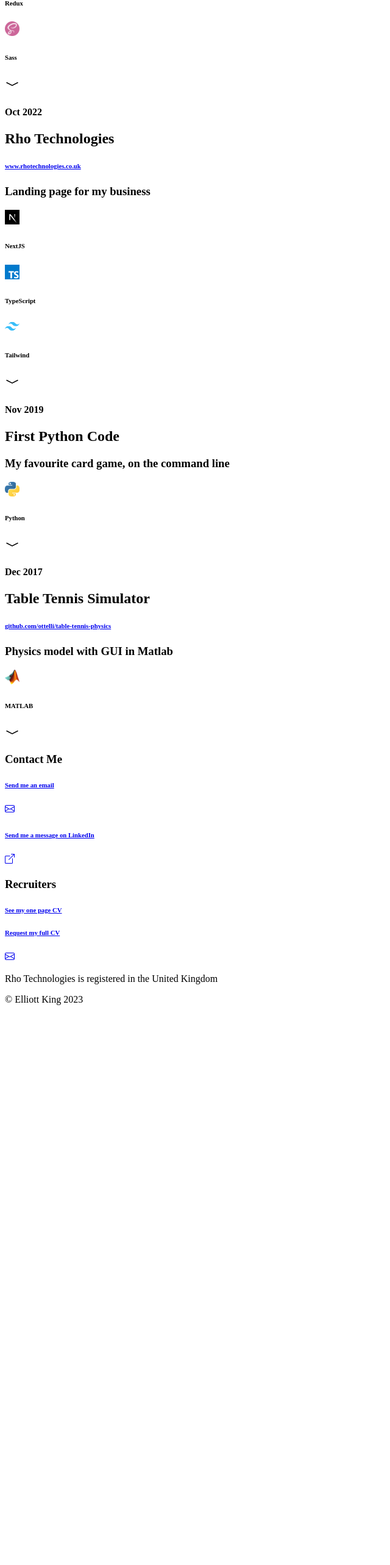
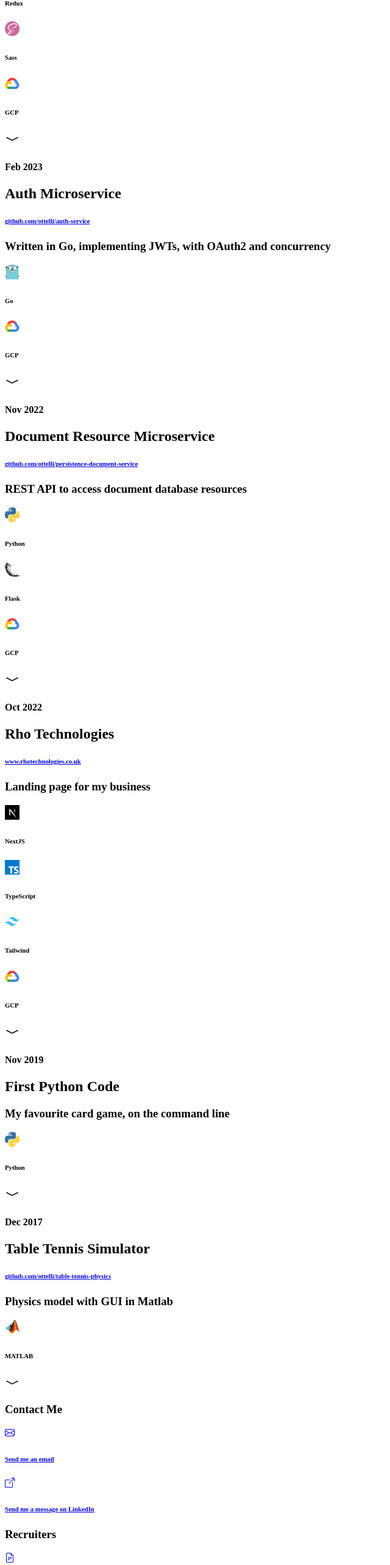
Before and after one commit to ottelli/elliottking.dev, a Next.js app: page / in a window 1280 px wide. Shown: the part 2816-5382 px from the top of the page at 61% size, without its empty margins (0-640 px from the left). Before the commit the page ends 4480 px from the top, so only its background shows below. Built offline with nearby package versions, Linux system fonts and the light colour scheme.

Commit message:
couple of new entries

```diff
--- a/src/components/ContactForm.tsx
+++ b/src/components/ContactForm.tsx
@@ -7,30 +7,34 @@ const ContactForm = () => {
       <h3>Contact Me</h3>
       {/* <hr className='my-4' /> */}
       <a href='mailto:elliott@rhotechnologies.co.uk?subject=Contact' className='flex flex-row items-center'>
-        <h6>Send me an email</h6>
-        <svg xmlns="http://www.w3.org/2000/svg" width="16" height="16" fill="currentColor" viewBox="0 0 16 16" className="ml-2">
+        <svg xmlns="http://www.w3.org/2000/svg" width="16" height="16" fill="currentColor" viewBox="0 0 16 16" className="mr-2">
           <path d="M0 4a2 2 0 0 1 2-2h12a2 2 0 0 1 2 2v8a2 2 0 0 1-2 2H2a2 2 0 0 1-2-2V4Zm2-1a1 1 0 0 0-1 1v.217l7 4.2 7-4.2V4a1 1 0 0 0-1-1H2Zm13 2.383-4.708 2.825L15 11.105V5.383Zm-.034 6.876-5.64-3.471L8 9.583l-1.326-.795-5.64 3.47A1 1 0 0 0 2 13h12a1 1 0 0 0 .966-.741ZM1 11.105l4.708-2.897L1 5.383v5.722Z"/>
         </svg>
+        <h6>Send me an email</h6>
       </a>
       <a href='https://www.linkedin.com/messaging/thread/new/' className="flex flex-row items-center">
-        <h6 >Send me a message on LinkedIn</h6>
-        <svg xmlns="http://www.w3.org/2000/svg" width="16" height="16" fill="currentColor" viewBox="0 0 16 16" className="ml-2">
+        <svg xmlns="http://www.w3.org/2000/svg" width="16" height="16" fill="currentColor" viewBox="0 0 16 16" className="mr-2">
           <path fillRule="evenodd" d="M8.636 3.5a.5.5 0 0 0-.5-.5H1.5A1.5 1.5 0 0 0 0 4.5v10A1.5 1.5 0 0 0 1.5 16h10a1.5 1.5 0 0 0 1.5-1.5V7.864a.5.5 0 0 0-1 0V14.5a.5.5 0 0 1-.5.5h-10a.5.5 0 0 1-.5-.5v-10a.5.5 0 0 1 .5-.5h6.636a.5.5 0 0 0 .5-.5z"/>
           <path fillRule="evenodd" d="M16 .5a.5.5 0 0 0-.5-.5h-5a.5.5 0 0 0 0 1h3.793L6.146 9.146a.5.5 0 1 0 .708.708L15 1.707V5.5a.5.5 0 0 0 1 0v-5z"/>
         </svg>
+        <h6>Send me a message on LinkedIn</h6>
       </a>
 
       <h3>Recruiters</h3>
-      <a href='/assets/ElliottKingCV-OnePage.pdf' target='_blank'>
+      <a href='/assets/ElliottKingCV-OnePage.pdf' target='_blank' className="flex flex-row items-center">
+        <svg xmlns="http://www.w3.org/2000/svg" width="16" height="16" fill="currentColor" viewBox="0 0 16 16" className="mr-2">
+          <path d="M5.5 7a.5.5 0 0 0 0 1h5a.5.5 0 0 0 0-1h-5zM5 9.5a.5.5 0 0 1 .5-.5h5a.5.5 0 0 1 0 1h-5a.5.5 0 0 1-.5-.5zm0 2a.5.5 0 0 1 .5-.5h2a.5.5 0 0 1 0 1h-2a.5.5 0 0 1-.5-.5z"/>
+          <path d="M9.5 0H4a2 2 0 0 0-2 2v12a2 2 0 0 0 2 2h8a2 2 0 0 0 2-2V4.5L9.5 0zm0 1v2A1.5 1.5 0 0 0 11 4.5h2V14a1 1 0 0 1-1 1H4a1 1 0 0 1-1-1V2a1 1 0 0 1 1-1h5.5z"/>
+        </svg>
         <h6>See my one page CV</h6>
       </a>
       <a className="flex flex-row items-center"
         href='mailto:elliott@rhotechnologies.co.uk?subject=Full CV Request&body=I checked out your portfolio and think you would be a good fit for our company.%0D%0A%0D%0ACan I get your full CV?'
       >
-        <h6>Request my full CV</h6>
-        <svg xmlns="http://www.w3.org/2000/svg" width="16" height="16" fill="currentColor" viewBox="0 0 16 16" className="ml-2">
+        <svg xmlns="http://www.w3.org/2000/svg" width="16" height="16" fill="currentColor" viewBox="0 0 16 16" className="mr-2">
           <path d="M0 4a2 2 0 0 1 2-2h12a2 2 0 0 1 2 2v8a2 2 0 0 1-2 2H2a2 2 0 0 1-2-2V4Zm2-1a1 1 0 0 0-1 1v.217l7 4.2 7-4.2V4a1 1 0 0 0-1-1H2Zm13 2.383-4.708 2.825L15 11.105V5.383Zm-.034 6.876-5.64-3.471L8 9.583l-1.326-.795-5.64 3.47A1 1 0 0 0 2 13h12a1 1 0 0 0 .966-.741ZM1 11.105l4.708-2.897L1 5.383v5.722Z"/>
         </svg>
+        <h6>Request my full CV</h6>
       </a>
     </div>
   )
--- a/src/components/TechStack.tsx
+++ b/src/components/TechStack.tsx
@@ -7,7 +7,7 @@ const TechStack = (props: { items: string[]; onlyIcons?: boolean }) => {
       {props.items.map((name, index) => (
         <div
           key={name + index}
-          className='prose relative m-1 flex flex-row items-center overflow-visible rounded-md bg-gradient-to-tr from-violet-600 to-violet-400 px-2 py-1 text-slate-50 shadow-md shadow-violet-400 dark:text-slate-50 dark:shadow-slate-900'
+          className='prose relative m-1 flex flex-row items-center overflow-visible rounded-md bg-gradient-to-tr from-violet-600 to-violet-400 px-2 py-1 text-slate-50 shadow-md dark:shadow-sm shadow-violet-400 dark:text-slate-50 dark:shadow-slate-900'
           onMouseEnter={() => setHover(name)}
           onMouseLeave={() => setHover(null)}
         >
@@ -45,6 +45,7 @@ const IconFiles: { [key: string]: string } = {
   Android: "Android.webp",
   Arduino: "Arduino.png",
   Flask: "Flask.png",
+  GCP: "GCP.png",
   Go: "Go.png",
   IMU: "IMU.svg",
   MATLAB: "MATLAB.png",
--- a/src/components/Timeline.tsx
+++ b/src/components/Timeline.tsx
@@ -21,6 +21,8 @@ const Timeline = ({ entries }: { entries: ITimelineEntry[] }) => {
         if (
           [
             "Persistence",
+            "Auth Microservice",
+            "Document Resource Microservice",
             "Rho Technologies",
             "First Python Code",
             "Table Tennis Simulator",
@@ -82,7 +84,7 @@ const TimelineCard = ({
         </div>
       )}
       <div className='flex flex-row w-full items-center'>
-        <h4 className='w-32 justify-self-center rounded bg-gradient-to-tr from-green-700 to-green-500 p-1 text-center font-normal text-white shadow-md shadow-green-100 dark:shadow-slate-900'>
+        <h4 className='w-32 justify-self-center rounded bg-gradient-to-tr from-green-700 to-green-500 p-1 text-center font-normal text-white shadow-md dark:shadow-sm shadow-green-100 dark:shadow-slate-900'>
           {entry.date}
         </h4>
         <div className='flex flex-col ml-4'>
--- a/src/components/TimelineCardParts.tsx
+++ b/src/components/TimelineCardParts.tsx
@@ -13,7 +13,7 @@ export const Prose = (props: ITimelineEntryProse) => {
       {Object.entries(props).map(([key, entry]) => (
         <div
           key={id + key + "container"}
-          className='mx-4'
+          className='mx-4 mt-4'
         >
           <h5 className='font-bold italic'>{key}</h5>
           {typeof entry === "string" ? (
--- a/src/data/timeline_text.ts
+++ b/src/data/timeline_text.ts
@@ -16,6 +16,7 @@ export const timeline_text: ITimelineEntry[] = [
       "React",
       "Redux",
       "Sass",
+      "GCP",
     ],
     points: {
       About:
@@ -37,11 +38,35 @@ export const timeline_text: ITimelineEntry[] = [
     },
   },
   {
+    title: "Auth Microservice",
+    date: "Feb 2023",
+    description: "Written in Go, implementing JWTs, with OAuth2 and concurrency",
+    link: "github.com/ottelli/auth-service",
+    stack: ["Go", "GCP"],
+    points: {
+      "Why did I make this?": "Building on the minimum-viable-product release of Persistence, I identified the authentication and authorization workflow as an area of potential improvement. The previous implimentation used access tokens to protect resource routes, but these were long lived and did not conform to OAuth2 standard. The logic was also part of a monolithic backend server that I wanted to break up for ease of maintenance and development.<br/><br/>I often build small toy projects to try out technologies I'm interested in, and had starting using Go in this sort of project whilst still building the first release of Persistence. Despite really enjoying the experience, I did not want to switch language part way through development.<br/><br/>Starting a new service gave me the opportunity to use Go in a larger project, and leverage its strengths in production code.",
+      "What I built": "The service consists of a REST API with endpoints to register and authenticate users. The client application recieves access tokens to include in resource requests. The service also implements refresh tokens, so that access tokens can be limited to short lifespans, improving security, while clients can obtain new ones to provide a seamless user experience.",
+      "What I learned": "When developing this service I tried to take advantage of the concurrency features in Go where they're useful, using goroutines to process requests once they're validated. I also enjoyed the clarity and robustness of static typing and the general error handling process in Go, especially for this kind of service where I always want to deliver clear, actionable feedback to a client. It can feel almost like Error-Driven-Development at times, but it gives a lot of confidence in the final application without using catch-all approaches as you might see in Python.",
+    }
+  },
+  {
+    title: "Document Resource Microservice",
+    date: "Nov 2022",
+    description: "REST API to access document database resources",
+    link: "github.com/ottelli/persistence-document-service",
+    stack: ["Python", "Flask", "GCP"],
+    points: {
+      "Why did I make this?": "The first minimum-viable-product release of Persistence featured a monolithic backend server that, for the sake of maintenance and development, I decided to break up into microservices. Another limitation was the resource storage and retrieval architecture, which I chose to migrate into a document database to improve scalability.",
+      "What I built": "This service exposes a REST API giving a client application access to document resources hosted on Google Cloud. It's a part of the next iteration of the Persistence full-stack application which holds users training session data consisting of session metadata and sensor streams from sportswatches. The original monolith was written in Python and a core feature was the parsing, indexing, retrieval and filtering of this dataset. For this reason I chose to continue with Python and the Flask microframework for this service.<br/><br/>I made changes to the base resources and the way they are formatted for the client based on changes and new features I hope to implement on the client application. I also wanted to improve the performance to open possibilities for larger response payloads and more complex queries.",
+      "What I learned": "Having made programs with simple integrations into Google Cloud (for hosting etc.), this was my first complex application on Google Cloud with multiple APIs and services, and has spearheaded my migration of the full stack onto the platform. I feel this was a good service to start this migration as the Python SDK for GCP is extensive and well documented. At this point, I've built many applications with Python and Flask so it feels a lot like home and I'm built up familiarity with the wider suite of tools that surround these applications like ORMs and middlewares.",
+    }
+  },
+  {
     title: "Rho Technologies",
     date: "Oct 2022",
     description: "Landing page for my business",
     link: "www.rhotechnologies.co.uk",
-    stack: ["NextJS", "TypeScript", "Tailwind"],
+    stack: ["NextJS", "TypeScript", "Tailwind", "GCP"],
     points: {
       Implemention:
         "I decided to build this site with the <b>NextJS</b> framework to take advantage of optional API routes, as only contact form submissions are required on day-one, with scope for adding more functionality as needed, such as content delivery for marketing materials, or handling support tickets. As this is a small project, I used TailwindCSS to style it with utility classes rather than building up a component library.",
```
Also changed, not shown: public/assets/stackIcons/GCP.png (added).
